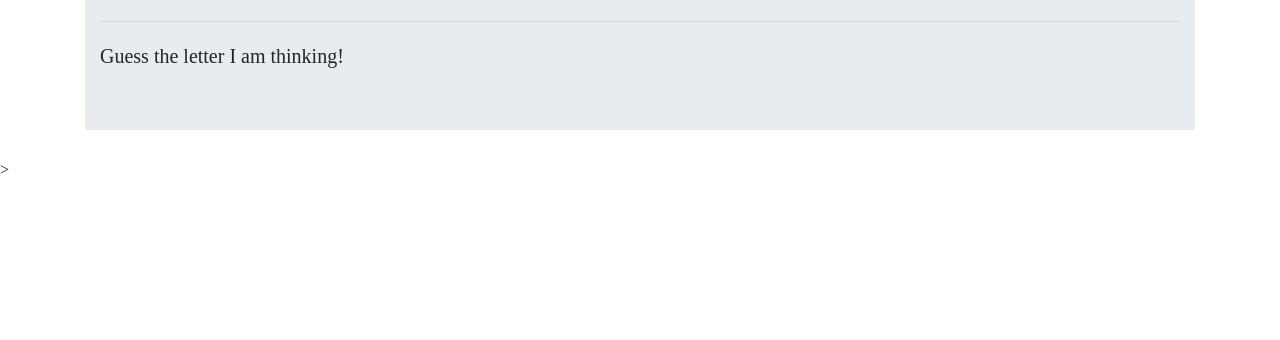
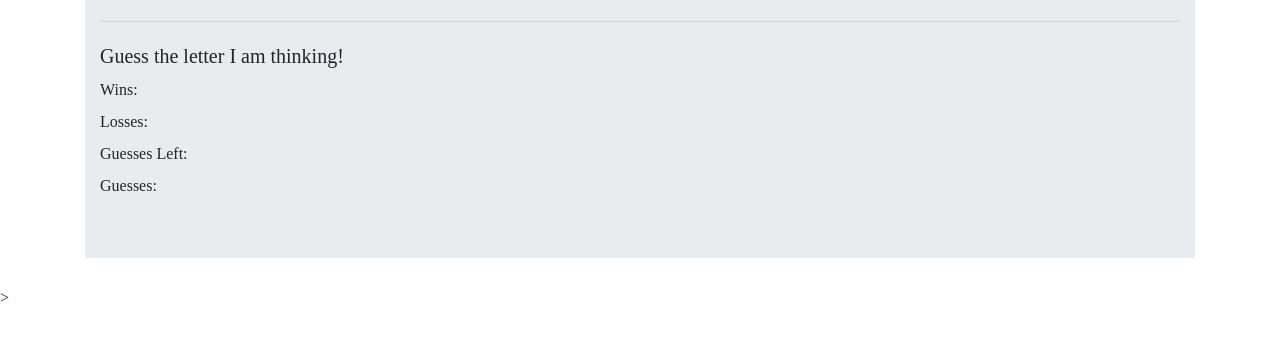
Before and after one commit to CSepahbodi/psychic-game, a plain HTML site: page index.html in a window 1280 px wide. Shown: the part 134-474 px from the top of the page. Drawn offline with nearby package versions, Linux system fonts and the light colour scheme.

Commit message:
this commit includes more html for the index.html file

```diff
--- a/index.html
+++ b/index.html
@@ -29,6 +29,18 @@
 
                 <p class="lead">Guess the letter I am thinking!</p>
 
+                <ul>
+                  <br>
+                  <li>Wins:</li>
+                  <br>
+                  <li>Losses:</li>
+                  <br>
+                  <li>Guesses Left:</li>
+                  <br>
+                  <li>Guesses:</li>
+
+                </ul>
+
             </div>
 
         </div>
```
